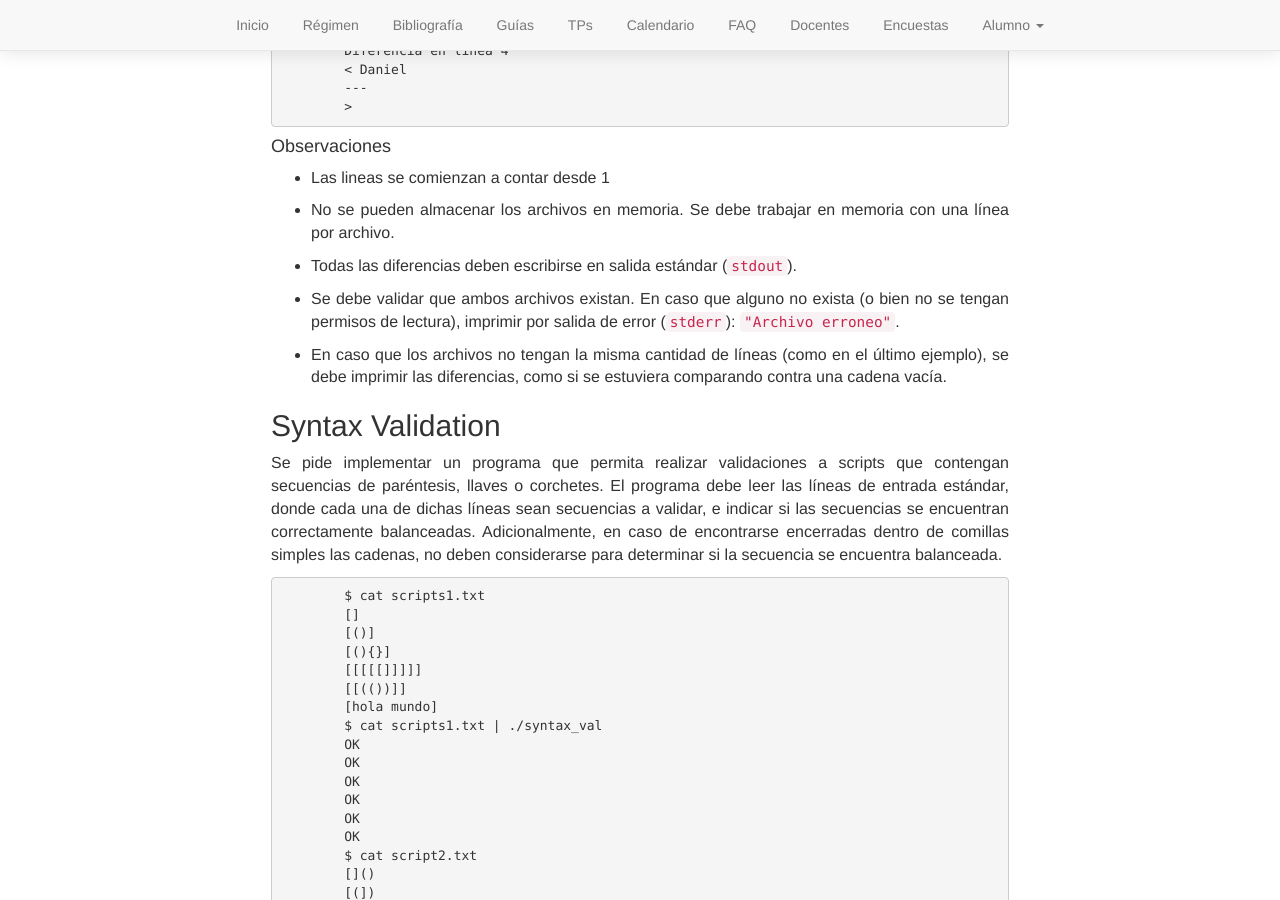
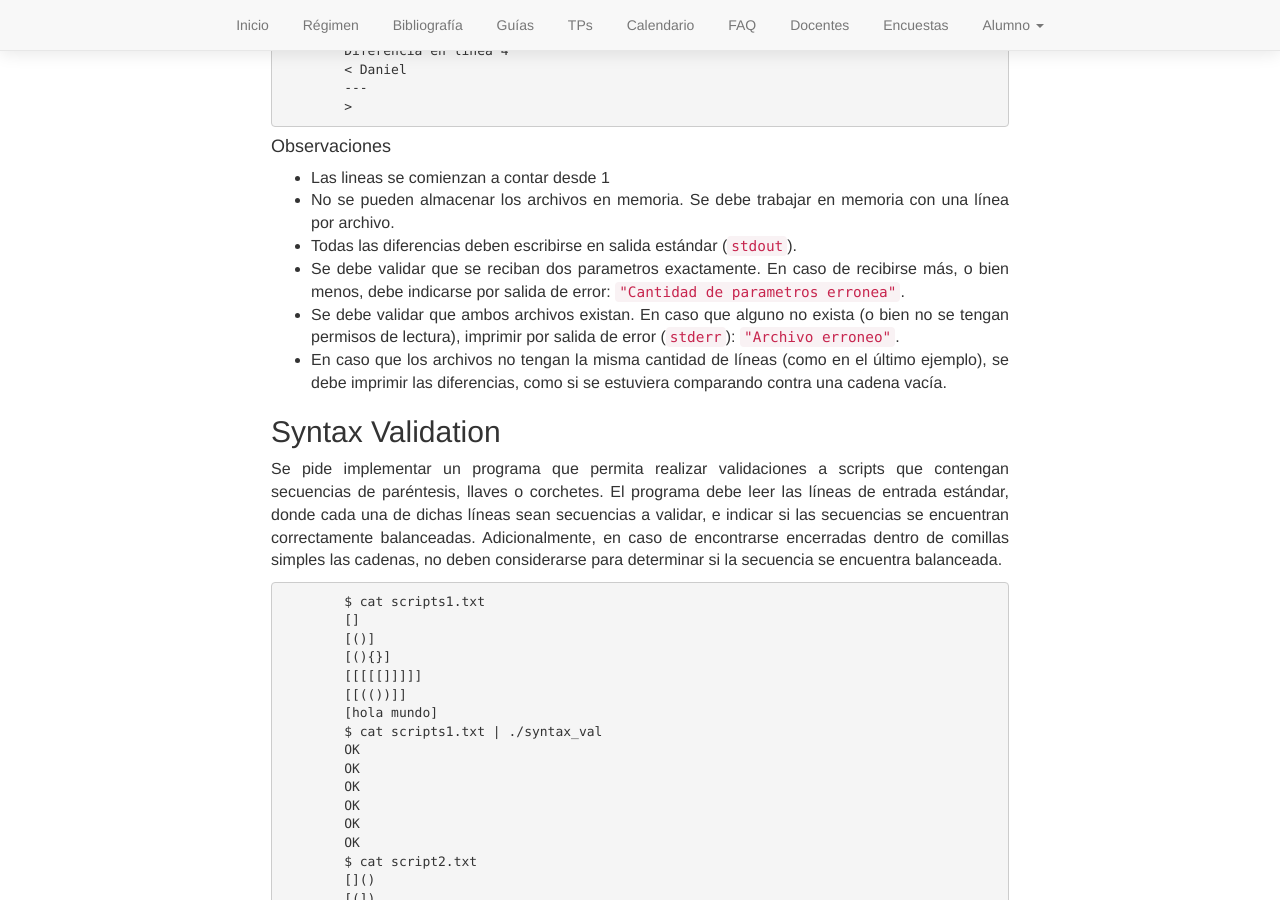
Before and after one commit to algoritmos-rw/algoritmos, a Jekyll site: the page built from static/tps/2018_1/tp1/index.md, in a window 1280 px wide and 900 px high, scrolled down 3941 px. Built offline with Jekyll 4.4.1, drawn with Linux system fonts in a browser that asks for light colours.

Commit message:
agregado pedido de validacion en diff

```diff
--- a/static/tps/2018_1/tp1/index.md
+++ b/static/tps/2018_1/tp1/index.md
@@ -204,13 +204,10 @@ Se pide implementar una versión muy simplificada de la utilidad [diff](http://m
 #### Observaciones
 
 - Las lineas se comienzan a contar desde 1
-
 - No se pueden almacenar los archivos en memoria. Se debe trabajar en memoria con una línea por archivo.
-
 - Todas las diferencias deben escribirse en salida estándar (`stdout`).
-
+- Se debe validar que se reciban dos parametros exactamente. En caso de recibirse más, o bien menos, debe indicarse por salida de error: `"Cantidad de parametros erronea"`.
 - Se debe validar que ambos archivos existan. En caso que alguno no exista (o bien no se tengan permisos de lectura), imprimir por salida de error (`stderr`): `"Archivo erroneo"`.
-
 - En caso que los archivos no tengan la misma cantidad de líneas (como en el último ejemplo), se debe imprimir las diferencias, como si se estuviera comparando contra una cadena vacía.
 
 ## Syntax Validation
```
